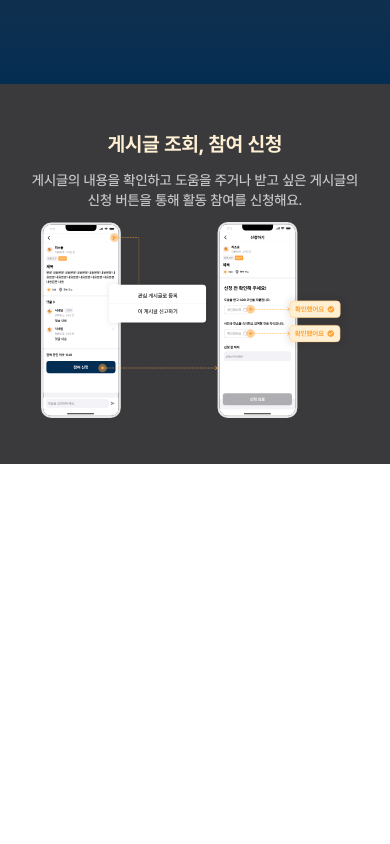
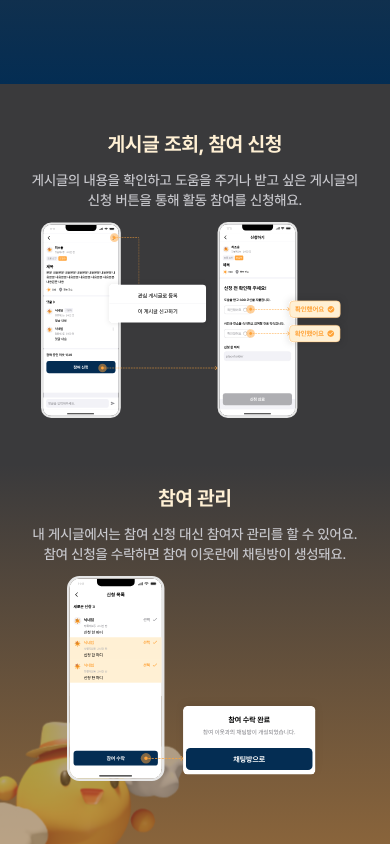
Before and after one commit to EUM-kmu/EUM-Intro, a React (Vite) app: page / in a window 390 px wide. Shown: the part 1844-2688 px from the top of the page. Before the commit the page ends 2308 px from the top, so only its background shows below. Built offline with nearby package versions, Linux system fonts and the light colour scheme.

Commit message:
feat: `Screen 9` 반응형 구현

```diff
--- a/src/pages/Main/index.jsx
+++ b/src/pages/Main/index.jsx
@@ -11,6 +11,8 @@ import phoneHome from "../../assets/phone_home.svg";
 import infoSunlightCard from "../../assets/info_sunlight_card.svg";
 import infoSunlightExchange from "../../assets/info_sunlight_exchange.svg";
 import infoPost from "../../assets/info_post.svg";
+import infoParticipation from "../../assets/info_participation.svg";
+import sun3d from "../../assets/sun_3d.svg";
 
 const Main = () => {
   return (
@@ -160,6 +162,23 @@ const Main = () => {
         </p>
         <img className="w-[308px] sm:w-[1106px]" src={infoPost} />
       </div>
+
+      {/** Screen 9 */}
+      <div className="relative flex flex-col w-screen h-[380px] sm:h-screen items-center bg-gradient-to-b from-[#3A3A3C] to-[#89643B] overflow-hidden ">
+        <p className="text-xl sm:text-4xl text-[#FFF0D4] font-bold z-10 pt-5 sm:pt-12">
+          참여 관리
+        </p>
+        <p className="z-10 text-sm sm:text-xl font-medium text-center text-[#C7C7CC] p-3 sm:p-11 ">
+          내 게시글에서는 참여 신청 대신 참여자 관리를 할 수 있어요.
+          <br />
+          참여 신청을 수락하면 참여 이웃란에 채팅방이 생성돼요.
+        </p>
+        <img className="z-10 w-64 sm:w-[907px]" src={infoParticipation} />
+        <img
+          className="w-[210px] sm:w-[750px] absolute z-0 left-0 bottom-0"
+          src={sun3d}
+        />
+      </div>
     </>
   );
 };
```
Also changed, not shown: src/assets/info_participation.svg (added), src/assets/sun_3d.svg (added).
